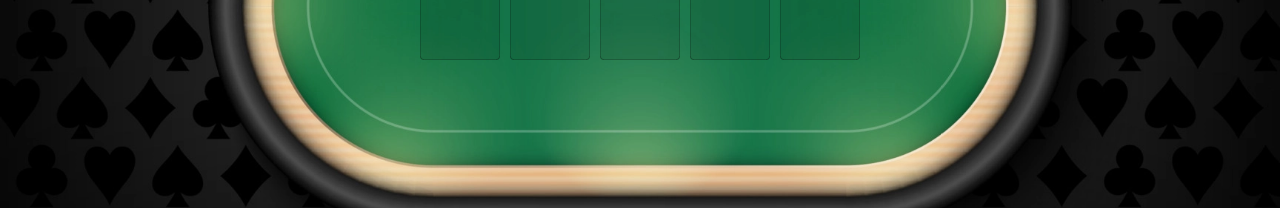
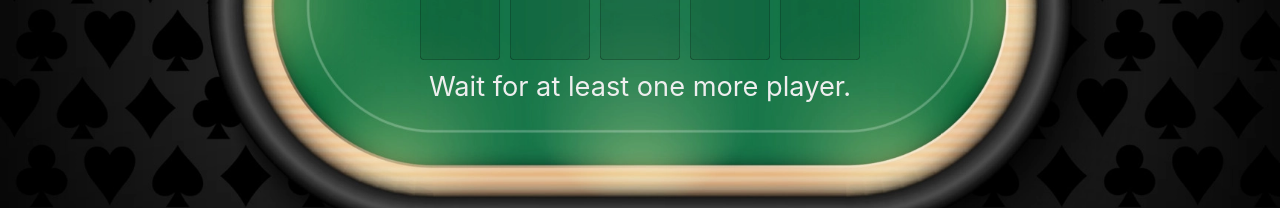
Before and after one commit to hubertkucharski/poker-front, a React (Create React App) app: page / in a window 1280 px wide. Shown: the part 394-602 px from the top of the page. Built offline with nearby package versions, Linux system fonts and the light colour scheme; no server answers.

Commit message:
added info while only one player at the table

```diff
--- a/src/Components/SingleRoom/SingleRoom.tsx
+++ b/src/Components/SingleRoom/SingleRoom.tsx
@@ -88,6 +88,7 @@ export const SingleRoom = observer(() => {
           ))}
         </div>
         <div className="result">
+          {players.length < 2 && `Wait for at least one more player.`}
           {activePlayer >= 0 && `Waiting for player no. ${activePlayer}.`}
           {playerWon === DEFAULT_PLAYER_INDEX ||
             `Player number ${playerWon} wins${
```
